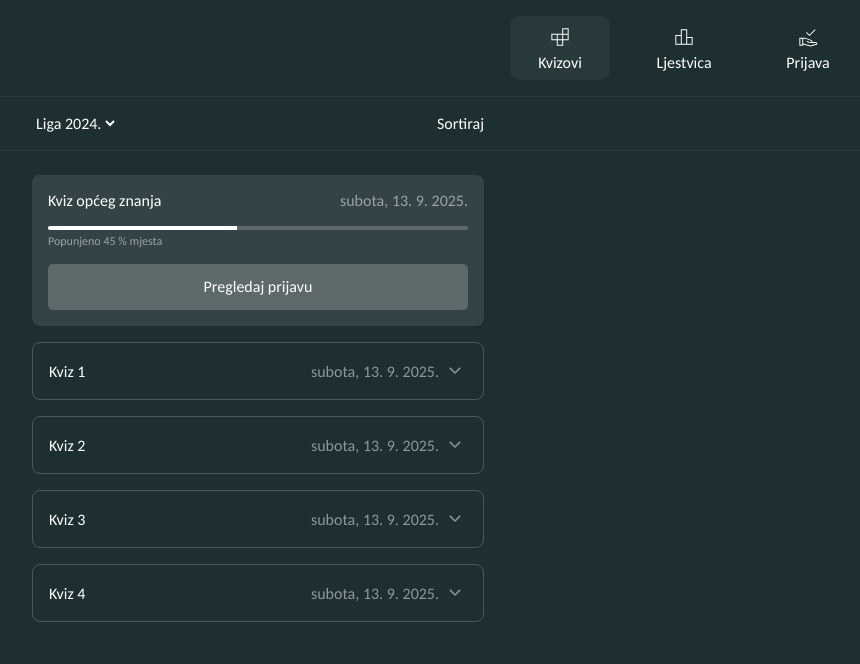
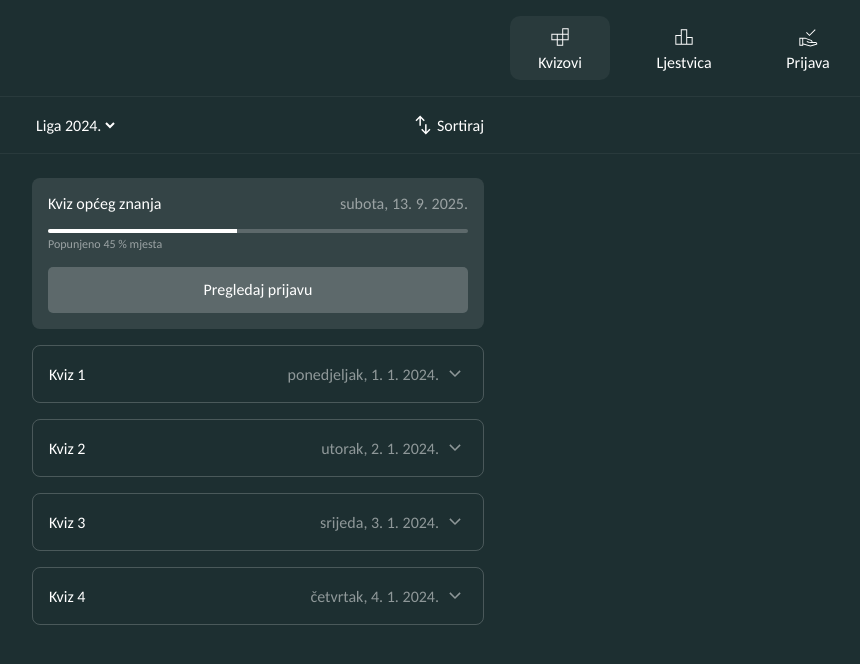
Before and after one commit to lovretomic/peta-kviz-app, a React (Vite) app: page / in a window 1280 px wide. Shown: the top 664 px of the page, without its empty margins (382-1242 px from the left). Built offline with nearby package versions, Linux system fonts and the light colour scheme.

Commit message:
added sorting

```diff
--- a/src/components/QuizCard/QuizCard.module.scss
+++ b/src/components/QuizCard/QuizCard.module.scss
@@ -23,6 +23,7 @@
 
       .icon {
         cursor: pointer;
+        transition: transform 0.2s ease;
 
         &.isOpen {
           transform: rotate(180deg);
--- a/src/pages/QuizzesPage/QuizzesPage.module.scss
+++ b/src/pages/QuizzesPage/QuizzesPage.module.scss
@@ -28,8 +28,21 @@
   }
 
   select {
+    cursor: pointer;
     option {
       color: $green-dark;
+    }
+  }
+
+  button {
+    display: flex;
+    align-items: center;
+    gap: 2px;
+    cursor: pointer;
+    transition: opacity 0.2s ease-in-out;
+
+    &:hover {
+      opacity: 0.5;
     }
   }
 }
--- a/src/pages/QuizzesPage/QuizzesPage.tsx
+++ b/src/pages/QuizzesPage/QuizzesPage.tsx
@@ -5,33 +5,37 @@ import type { QuizResults } from "../../components/QuizCard/QuizCard";
 import QuizCard from "../../components/QuizCard/QuizCard";
 import c from "./QuizzesPage.module.scss";
 
+import SwapVertIcon from "../../assets/icons/swap-vert.svg?react";
+
 const quizResults: QuizResults[] = [
   {
     name: "Kviz 1",
-    date: new Date(),
+    date: new Date("2024-01-01"),
     leaderboard: ["Ivan Horvat", "Ana Kovač", "Marko Marić"],
   },
   {
     name: "Kviz 2",
-    date: new Date(),
+    date: new Date("2024-01-02"),
     leaderboard: ["Petar Perić", "Luka Lukić", "Maja Marić"],
   },
   {
     name: "Kviz 3",
-    date: new Date(),
+    date: new Date("2024-01-03"),
     leaderboard: ["Ivana Ivanković", "Katarina Kovač", "Nikola Novak"],
   },
   {
     name: "Kviz 4",
-    date: new Date(),
+    date: new Date("2024-01-04"),
     leaderboard: ["Ana Kovač", "Marko Marić", "Ivan Horvat"],
   },
 ];
 
 const QuizzesPage = () => {
   const wrapperRef = useRef<HTMLDivElement>(null);
-
   const [expandedQuiz, setExpandedQuiz] = useState<string | null>(null);
+  const [sortingDirection, setSortingDirection] = useState<"asc" | "desc">(
+    "asc"
+  );
 
   return (
     <div className={c.page}>
@@ -41,7 +45,14 @@ const QuizzesPage = () => {
             <option value="">Liga 2024.</option>
             <option value="">Liga 2025.</option>
           </select>
-          <button>Sortiraj</button>
+          <button
+            onClick={() => {
+              setSortingDirection(sortingDirection === "asc" ? "desc" : "asc");
+            }}
+          >
+            <SwapVertIcon className={c.icon} />
+            Sortiraj
+          </button>
         </PageWrapper>
       </div>
       <PageWrapper className={c.pageWrapper} ref={wrapperRef}>
@@ -53,7 +64,15 @@ const QuizzesPage = () => {
           buttonVariant="secondary"
         />
 
-        {quizResults.map((quiz) => (
+        {quizResults
+          .sort((a, b) => {
+            if (sortingDirection === "asc") {
+              return a.date > b.date ? 1 : -1;
+            } else {
+              return a.date < b.date ? 1 : -1;
+            }
+          })
+          .map((quiz) => (
             <QuizCard
               key={quiz.name}
               quizResults={quiz}
```
Also changed, not shown: src/assets/icons/swap-vert.svg (added). Lines whose indentation alone changed are shown as unchanged.
